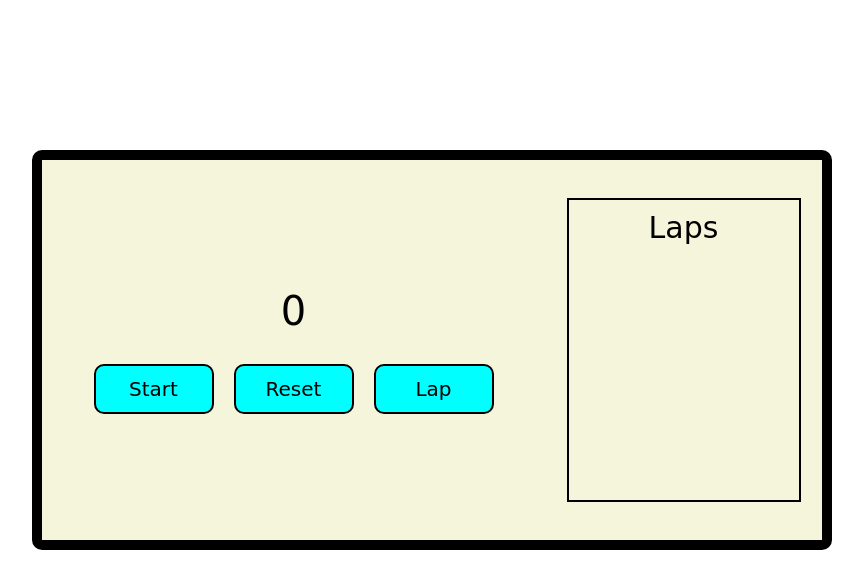
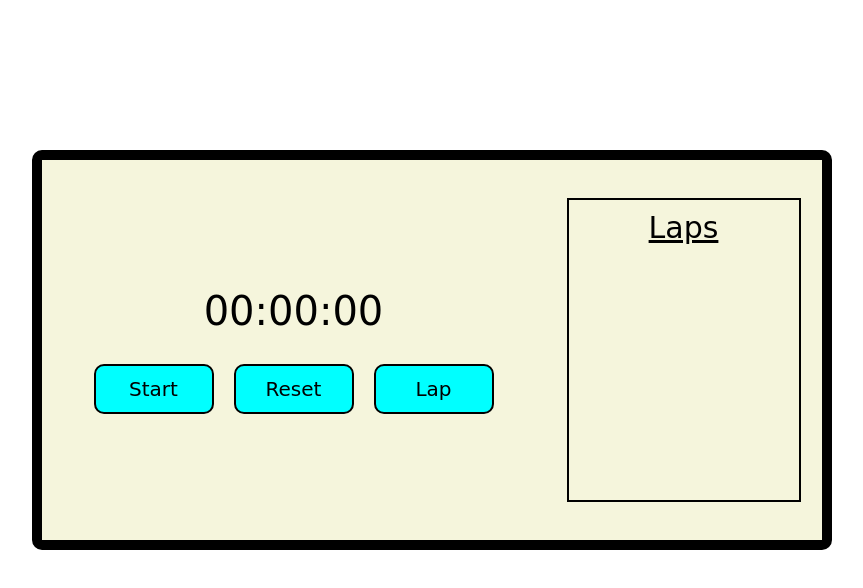
Before and after one commit to vlasoffivan95/stopwatch-practice, a React (Create React App) app: page / in a window 1280 px wide. Shown: the top 588 px of the page, without its empty margins (208-1071 px from the left). Built offline with nearby package versions, Linux system fonts and the light colour scheme.

Commit message:
convert date

```diff
--- a/src/components/LapsDisplay/Laps.module.css
+++ b/src/components/LapsDisplay/Laps.module.css
@@ -6,6 +6,7 @@
   height: 80%;
   border:2px solid black;
   text-align: center;
+
 }
 
 .pLaps {
@@ -13,4 +14,5 @@
   font:bolder;
   padding:10px;
   text-align: center;
+  text-decoration: underline 3px;
 }
--- a/src/components/StopWatch/Timer.module.css
+++ b/src/components/StopWatch/Timer.module.css
@@ -22,4 +22,5 @@
   font-family: "Comic Sans MS", "Comic Sans", cursive;
   font-size: 40px;
   padding: 20px;
+
 }
--- a/src/components/StopWatch/index.jsx
+++ b/src/components/StopWatch/index.jsx
@@ -3,10 +3,20 @@ import styles from "./Timer.module.css";
 import LapsDisplay from "../LapsDisplay";
 import ControlBlock from "../ControlBlock";
 
+function convertToDate(seconds) {
+  const date = new Date(0, 0, 0, 0, 0, seconds, 0);
+  const dateStr = [date.getHours(), date.getMinutes(), date.getSeconds()]
+    .map((value) => {
+      return value < 10 ? "0" + value : value;
+    })
+    .join(":");
+  return dateStr;
+}
 const stateInitial = {
   startNumber: 0,
   statusWatch: false,
   laps: [],
+  date:convertToDate(0)
 };
 
 class StopWatch extends Component {
@@ -15,10 +25,11 @@ class StopWatch extends Component {
   };
 
   startInterval = () => {
-    const { startNumber, statusWatch } = this.state;
+    const { startNumber, statusWatch} = this.state;
     if (statusWatch) {
       this.setState((state) => ({
         startNumber: state.startNumber + 1,
+        date: convertToDate(state.startNumber + 1)
       }));
     }
   };
@@ -61,20 +72,24 @@ class StopWatch extends Component {
   }
 
   render() {
-    const { startNumber, statusWatch, laps } = this.state;
+    const { startNumber, statusWatch, laps, date } = this.state;
 
     return (
-
       <div className={styles.bigContainer}>
         <section className={styles.sectionTimer}>
-          <h1 className={styles.h1Timer}>{startNumber}</h1>
+          <h1 className={styles.h1Timer}>{date}</h1>
           <div className={styles.btnContainer}>
-            <ControlBlock statusWatch = {statusWatch} startWatch={this.startWatch} stopWatch={this.stopWatch} resetWatch = {this.resetWatch} addLaps={this.addLaps} />
+            <ControlBlock
+              statusWatch={statusWatch}
+              startWatch={this.startWatch}
+              stopWatch={this.stopWatch}
+              resetWatch={this.resetWatch}
+              addLaps={this.addLaps}
+            />
           </div>
         </section>
         <LapsDisplay lapsArray={laps} />
-        </div>
-
+      </div>
     );
   }
 }
```
